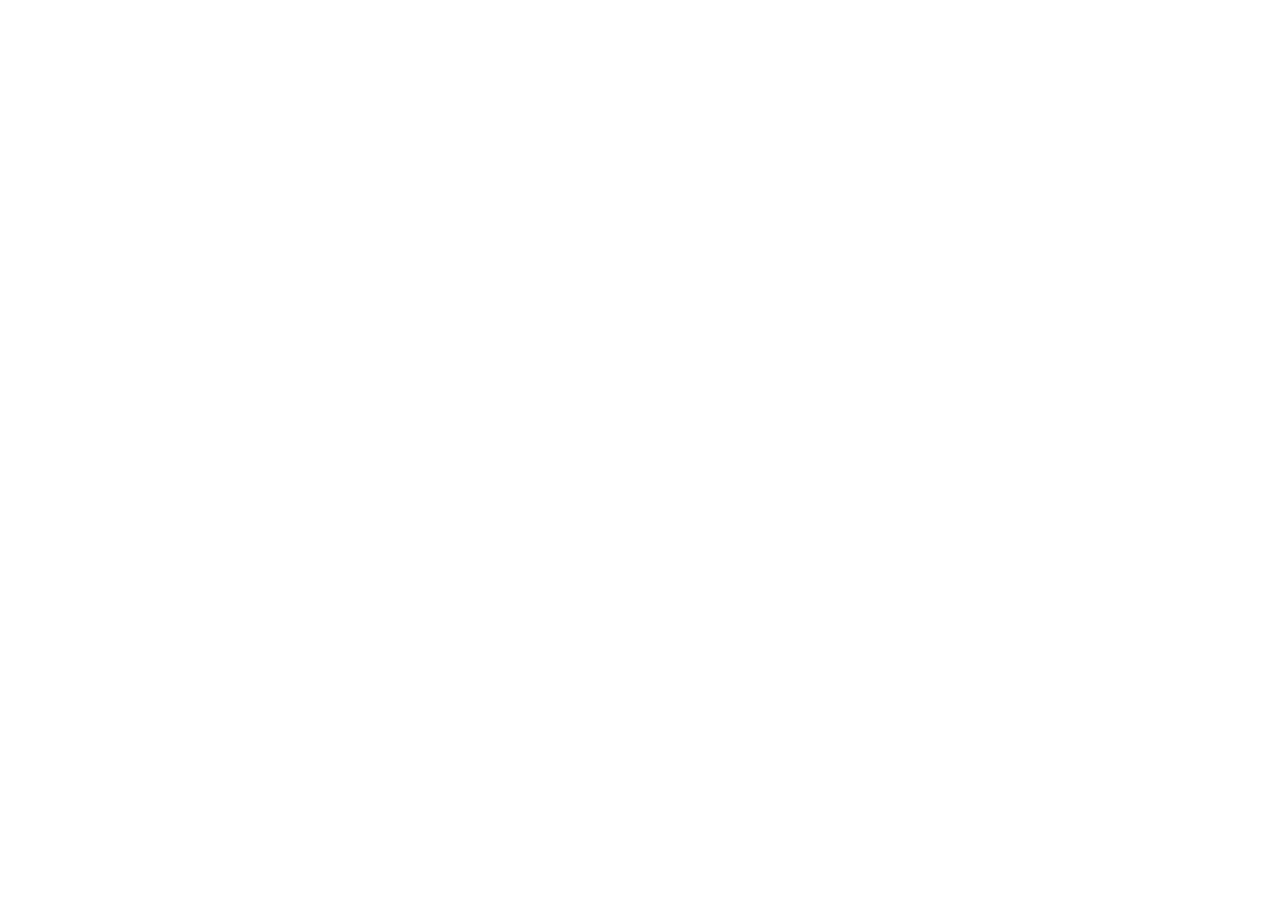
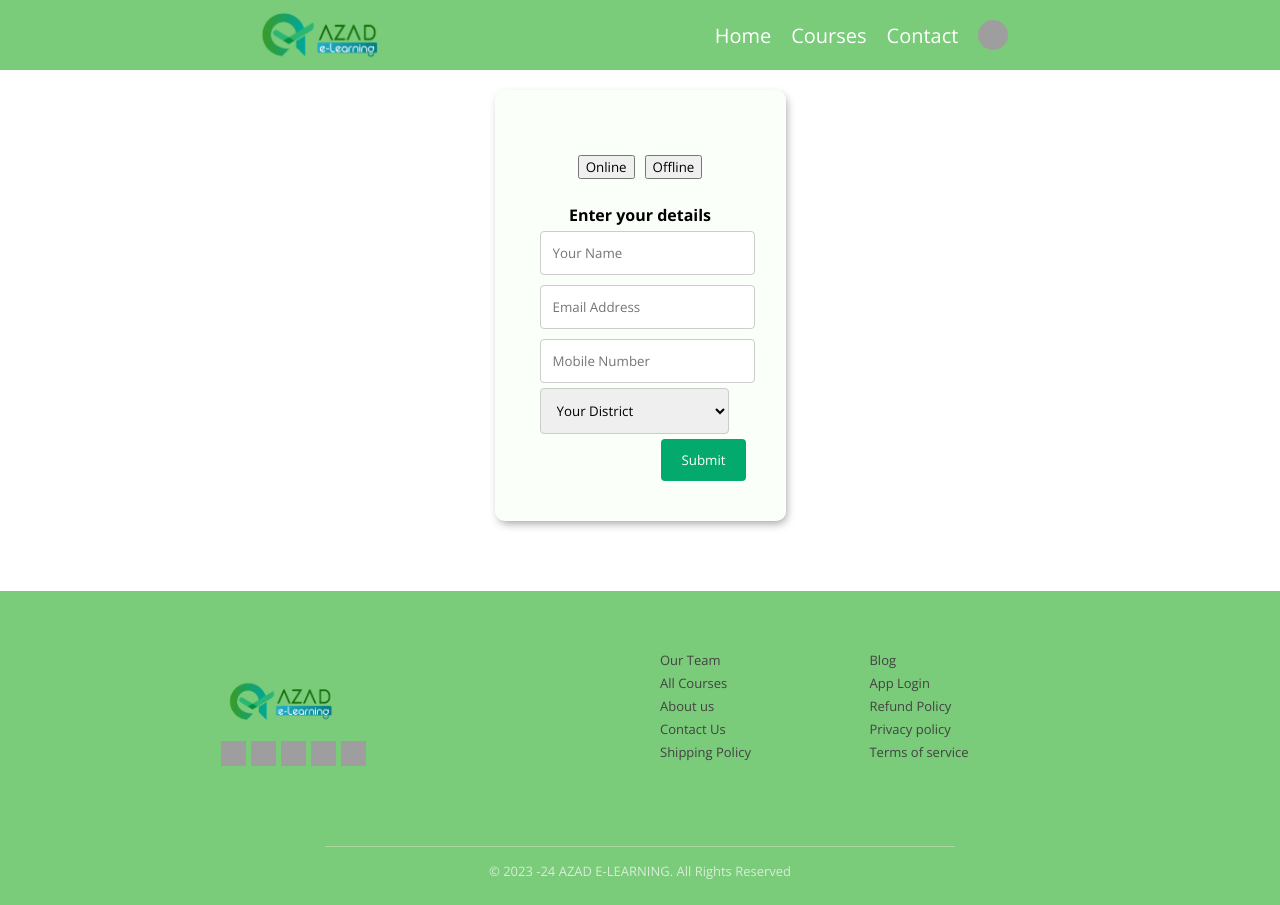
Before and after one commit to pmudassir/azad-e-learning, a React (Create React App) app in the folder frontend/: page /httc in a window 1280 px wide. Before the commit this address had no page. Before the commit the page ends 800 px from the top, so only its background shows below. Built offline with nearby package versions, Linux system fonts and the light colour scheme; grey boxes are pictures that could not be loaded.

Commit message:
working on form

```diff
--- a/frontend/src/App.js
+++ b/frontend/src/App.js
@@ -1,6 +1,7 @@
 import Home from "./pages/home/Home";
 import Course from "./pages/course/Course";
 import { BrowserRouter, Route, Routes } from "react-router-dom";
+import Form from "./pages/form/Form";
 
 function App() {
   return (
@@ -9,6 +10,9 @@
         <Routes>
           <Route exact path="/" element={<Home />} />
           <Route path="/course" element={<Course />} />
+          <Route path="/ppttc" element={<Form />} />
+          <Route path="/mttc" element={<Form />} />
+          <Route path="/httc" element={<Form />} />
         </Routes>
       </BrowserRouter>
     </>
--- a/frontend/src/components/card/Card.jsx
+++ b/frontend/src/components/card/Card.jsx
@@ -13,20 +13,20 @@
   {
     id: 2,
     title: "Pre-Primary TTC",
-    link: "/",
+    link: "/ppttc",
     imageUrl: "https://i.ibb.co/MpCD2wf/teacher-5190740.png",
   },
   {
     id: 3,
     title: "Montessori <br/> TTC",
-    link: "/",
+    link: "/mttc",
     imageUrl:
       "https://img.icons8.com/external-justicon-lineal-color-justicon/128/external-business-presentation-back-to-school-justicon-lineal-color-justicon.png",
   },
   {
     id: 4,
     title: "Hindi <br/> TTC",
-    link: "/",
+    link: "/httc",
     imageUrl: "https://i.ibb.co/PhdRvqr/hindi.png",
   },
   {
--- a/frontend/src/components/footer/Footer.jsx
+++ b/frontend/src/components/footer/Footer.jsx
@@ -27,11 +27,11 @@
               <li>Blog</li>
               <li>All Courses</li>
               <li>App Login</li>
+              <li>About us</li>
               <li>Refund Policy</li>
               <li>Contact Us</li>
+              <li>Privacy policy</li>
               <li>Shipping Policy</li>
-              <li>Privacy policy</li>
-              <li>About us</li>
               <li>Terms of service</li>
             </ul>
           </div>
--- /dev/null
+++ b/frontend/src/pages/form/Form.jsx
@@ -0,0 +1,107 @@
+import React, { useState } from "react";
+import "./form.css";
+import Navbar from "../../components/navbar/Navbar";
+import Footer from "../../components/footer/Footer";
+
+const Form = () => {
+  const [sessionType, setSessionType] = useState("");
+  const [name, setName] = useState("");
+  const [email, setEmail] = useState("");
+  const [mobileNumber, setMobileNumber] = useState("");
+  const [district, setDistrict] = useState("");
+
+  const handleType = (option) => {
+    setSessionType(option);
+  };
+
+  const handleSubmit = (e) => {
+    e.preventDefault();
+
+    console.log("Session Type:", sessionType);
+    console.log("Name:", name);
+    console.log("Email:", email);
+    console.log("Mobile Number:", mobileNumber);
+    console.log("District:", district);
+
+    setSessionType("");
+    setName("");
+    setEmail("");
+    setMobileNumber("");
+    setDistrict("");
+  };
+  return (
+    <div>
+      <Navbar />
+      <div className="formContainer">
+        <div className="formItem">
+          <form onSubmit={handleSubmit}>
+            <div className="sessionType">
+              <input
+                type="button"
+                value="Online"
+                onClick={() => handleType("online")}
+                className={sessionType === "online" ? "selectedType" : ""}
+              />
+              <input
+                type="button"
+                value="Offline"
+                onClick={() => handleType("offline")}
+                className={sessionType === "offline" ? "selectedType" : ""}
+              />
+            </div>
+            <h4>Enter your details</h4>
+            <div className="detailInputs">
+              <input
+                type="text"
+                placeholder="Your Name"
+                value={name}
+                onChange={(e) => setName(e.target.value)}
+              />
+              <input
+                type="email"
+                placeholder="Email Address"
+                value={email}
+                onChange={(e) => setEmail(e.target.value)}
+              />
+              <input
+                type="number"
+                placeholder="Mobile Number"
+                value={mobileNumber}
+                onChange={(e) => setMobileNumber(e.target.value)}
+              />
+              <select
+                name="district"
+                id="district"
+                value={district}
+                onChange={(e) => setDistrict(e.target.value)}
+                required
+              >
+                <option value="districts" unselectable="district" color="green">
+                  Your District
+                </option>
+                <option value="Thiruvananthapuram">Thiruvananthapuram</option>
+                <option value="Kollam">Kollam</option>
+                <option value="Pathanamthitta">Pathanamthitta</option>
+                <option value="Alappuzha">Alappuzha</option>
+                <option value="Kottayam">Kottayam</option>
+                <option value="Idukki">Idukki</option>
+                <option value="Ernakulam">Ernakulam</option>
+                <option value="Thrissur">Thrissur</option>
+                <option value="Palakkad">Palakkad</option>
+                <option value="Malappuram">Malappuram</option>
+                <option value="Kozhikode">Kozhikode</option>
+                <option value="Wayanad">Wayanad</option>
+                <option value="Kannur">Kannur</option>
+                <option value="Kasaragod">Kasaragod</option>
+              </select>
+              <input type="submit" value="Submit" />
+            </div>
+          </form>
+        </div>
+      </div>
+      <Footer />
+    </div>
+  );
+};
+
+export default Form;
--- /dev/null
+++ b/frontend/src/pages/form/form.css
@@ -0,0 +1,73 @@
+.formContainer {
+  display: flex;
+  justify-content: center;
+}
+
+.formItem {
+  display: flex;
+  align-items: center;
+  justify-content: center;
+  flex-direction: column;
+  padding: 20px;
+  margin: 20px;
+  border-radius: 10px;
+  box-shadow: 2px 4px 10px -2px #9a9a9a;
+  background-color: #f8fff8af;
+}
+
+form{
+    margin-top: 30px;
+    margin: 20px;
+    display: flex;
+    flex-direction: column;
+    align-content: center;
+    align-items: center;
+}
+
+.sessionType{
+    padding: 20px;
+}
+
+input[type=button]{
+    margin: 5px;
+}
+
+.selectedType {
+    background-color: #022237;
+    color: #fff;
+    font-weight: bold;
+  }
+
+input[type=number]::-webkit-inner-spin-button,::-webkit-outer-spin-button{
+-webkit-appearance: none;
+margin: 0;
+}
+
+input[type=submit],input[type=text],input[type=number],select{
+    display: flex;
+    justify-content: center;
+    align-items: center;
+}
+
+input[type=submit] {
+    background-color: #04AA6D;
+    color: white;
+    padding: 12px 20px;
+    border: none;
+    border-radius: 4px;
+    cursor: pointer;
+    float: right;
+  }
+
+input[type=submit]:hover {
+    background-color: #45a049;
+  }
+
+input[type=text],input[type=number],input[type=email], select, textarea {
+    margin: 5px;
+    width: 90%;
+    padding: 12px;
+    border: 1px solid #ccc;
+    border-radius: 4px;
+    resize: vertical;
+  }
```
